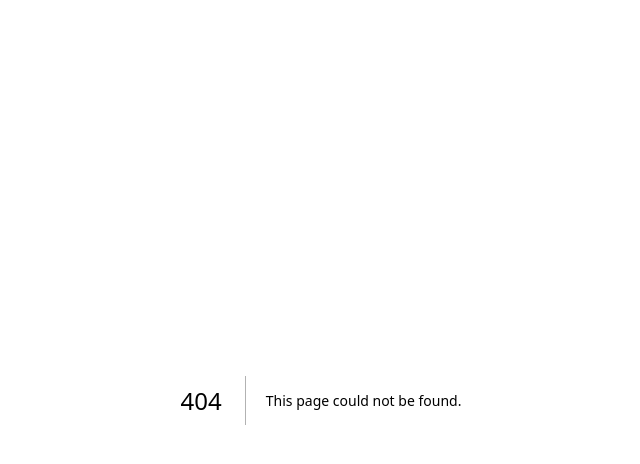
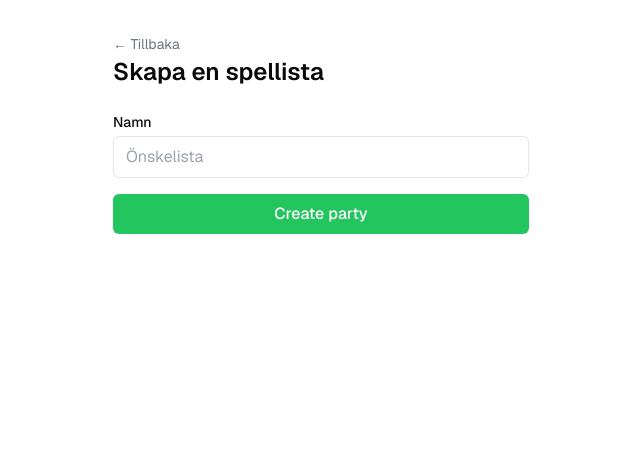
Before and after one commit to Snoira/music-requests-app, a Next.js app: page /host/parties/new in a window 1280 px wide. Before the commit this address had no page. Shown: the top 464 px of the page, without its empty margins (319-959 px from the left). Built offline with nearby package versions, Linux system fonts and the light colour scheme.

Commit message:
create party flow working state

```diff
--- /dev/null
+++ b/app/host/page.tsx
@@ -0,0 +1,73 @@
+import { Suspense } from 'react';
+import Link from 'next/link';
+import { createClient } from '@/lib/supabase/server';
+
+export default function HostPage() {
+  return (
+    <main className="mx-auto max-w-2xl px-4 py-8">
+      <div className="mb-6 flex items-center justify-between">
+        <h1 className="text-2xl font-semibold">Your parties</h1>
+        <Link
+          href="/host/parties/new"
+          className="rounded-md bg-green-500 px-4 py-2 text-sm font-medium text-white"
+        >
+          New party
+        </Link>
+      </div>
+      <Suspense fallback={<PartiesLoading />}>
+        <PartiesList />
+      </Suspense>
+    </main>
+  );
+}
+
+async function PartiesList() {
+  const supabase = await createClient();
+  const { data: { user } } = await supabase.auth.getUser();
+  if (!user) return null; // middleware should prevent this, but defensive
+
+  const { data: parties } = await supabase
+    .from('parties')
+    .select('id, name, join_code, status, created_at')
+    .eq('host_id', user.id)
+    .order('created_at', { ascending: false });
+
+  if (!parties || parties.length === 0) {
+    return (
+      <p className="text-gray-500">
+        You haven&#39;t created any parties yet. Create your first one to get started.
+      </p>
+    );
+  }
+
+  return (
+    <ul className="space-y-2">
+      {parties.map((p) => (
+        <li key={p.id}>
+          <Link
+            href={`/party/${p.join_code}`}
+            className="block rounded-md border p-3 hover:bg-gray-50"
+          >
+            <div className="flex items-center justify-between gap-3">
+              <span className="font-medium">{p.name}</span>
+              <span className="font-mono text-sm text-gray-500">{p.join_code}</span>
+            </div>
+            <p className="mt-1 text-xs text-gray-500">
+              {p.status === 'active' ? '● Active' : 'Ended'}
+            </p>
+          </Link>
+        </li>
+      ))}
+    </ul>
+  );
+}
+
+function PartiesLoading() {
+  return (
+    <ul className="space-y-2">
+      {Array.from({ length: 3 }).map((_, i) => (
+        <li key={i} className="h-16 animate-pulse rounded-md bg-gray-100" />
+      ))}
+    </ul>
+  );
+}
--- /dev/null
+++ b/app/host/parties/new/actions.ts
@@ -0,0 +1,56 @@
+'use server';
+
+import { createClient } from '@/lib/supabase/server';
+import { redirect } from 'next/navigation';
+
+const JOIN_CODE_ALPHABET = 'ABCDEFGHJKLMNPQRSTUVWXYZ23456789';
+
+function generateJoinCode(length = 6): string {
+  return Array.from({ length }, () =>
+    JOIN_CODE_ALPHABET[Math.floor(Math.random() * JOIN_CODE_ALPHABET.length)],
+  ).join('');
+}
+
+export async function createParty(formData: FormData) {
+  const name = (formData.get('name') as string | null)?.trim() ?? '';
+
+  if (!name) {
+    redirect('/host/parties/new?error=name_required');
+  }
+
+  const supabase = await createClient();
+  const { data: { user } } = await supabase.auth.getUser();
+  if (!user) {
+    redirect('/login?next=/host/parties/new');
+  }
+
+  // Retry on collision (extremely unlikely with 32^6 codes, but cheap to handle).
+  for (let attempt = 0; attempt < 3; attempt++) {
+    const joinCode = generateJoinCode();
+
+    // auto_approve harcoded to true for now, Alice wedding time limit
+    const { data: party, error } = await supabase
+      .from('parties')
+      .insert({
+        host_id: user.id,
+        name,
+        join_code: joinCode,
+        auto_approve: true,
+      })
+      .select('join_code')
+      .single();
+
+    if (!error) {
+      redirect(`/party/${party.join_code}`);
+    }
+
+    // 23505 = unique_violation in Postgres
+    if (error.code !== '23505') {
+      console.error('Party creation failed:', error);
+      redirect('/host/parties/new?error=create_failed');
+    }
+    // otherwise loop and try a new code
+  }
+
+  redirect('/host/parties/new?error=create_failed');
+}
--- /dev/null
+++ b/app/host/parties/new/page.tsx
@@ -0,0 +1,74 @@
+import { Suspense } from "react";
+import Link from "next/link";
+import { createParty } from "./actions";
+
+const ERROR_MESSAGES: Record<string, string> = {
+  name_required: "Please enter a party name.",
+  create_failed: "Could not create the party. Please try again.",
+};
+
+export default function NewPartyPage({
+  searchParams,
+}: {
+  searchParams: Promise<{ error?: string }>;
+}) {
+  return (
+    <main className="mx-auto max-w-md px-4 py-8">
+      <Link
+        href="/host"
+        className=" inline-block text-sm text-gray-500 hover:text-gray-700"
+      >
+        ← Tillbaka
+      </Link>
+
+      <h1 className="mb-6 text-2xl font-semibold">Skapa en spellista</h1>
+      <Suspense fallback={null}>
+        <FormError searchParams={searchParams} />
+      </Suspense>
+      <PartyForm />
+    </main>
+  );
+}
+
+async function FormError({
+  searchParams,
+}: {
+  searchParams: Promise<{ error?: string }>;
+}) {
+  const { error } = await searchParams;
+  if (!error) return null;
+  const message = ERROR_MESSAGES[error] ?? "Something went wrong.";
+  return (
+    <div className="mb-4 rounded-md bg-red-100 px-4 py-2 text-sm text-red-900">
+      {message}
+    </div>
+  );
+}
+
+function PartyForm() {
+  return (
+    <form action={createParty} className="space-y-4">
+      <div>
+        <label htmlFor="name" className="mb-1 block text-sm font-medium">
+          Namn
+        </label>
+        <input
+          id="name"
+          name="name"
+          type="text"
+          required
+          maxLength={100}
+          placeholder="Önskelista"
+          className="w-full rounded-md border px-3 py-2"
+        />
+      </div>
+
+      <button
+        type="submit"
+        className="w-full rounded-md bg-green-500 px-4 py-2 font-medium text-white"
+      >
+        Create party
+      </button>
+    </form>
+  );
+}
```
